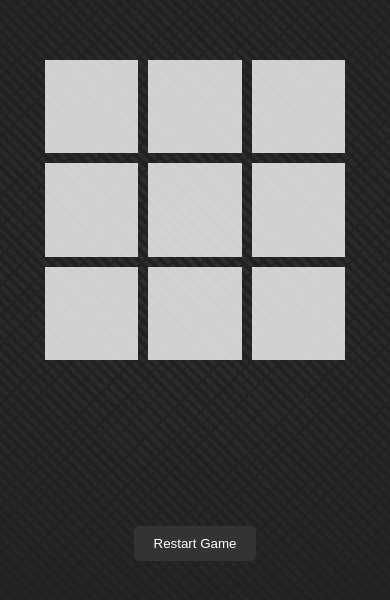
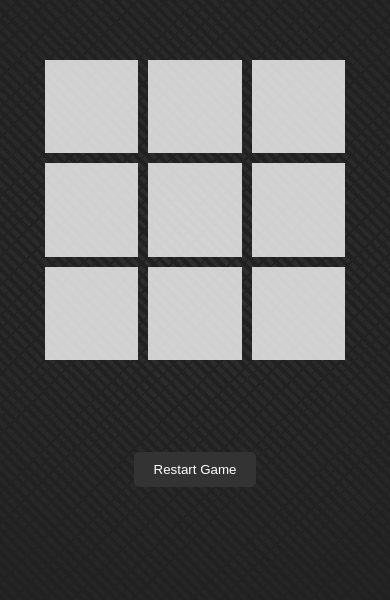
Before and after one commit to RIBINZX/tic-tac-toe, a plain HTML site: page index.html in a window 390 px wide. Shown: the part 220-820 px from the top of the page. Drawn offline with Linux system fonts and the light colour scheme.

Commit message:
Update style.css

```diff
--- a/style.css
+++ b/style.css
@@ -59,5 +59,5 @@ h1{
     right: 60px;
   }
   button{
-    top: -126px;
+    top: -200px;
  }
```
